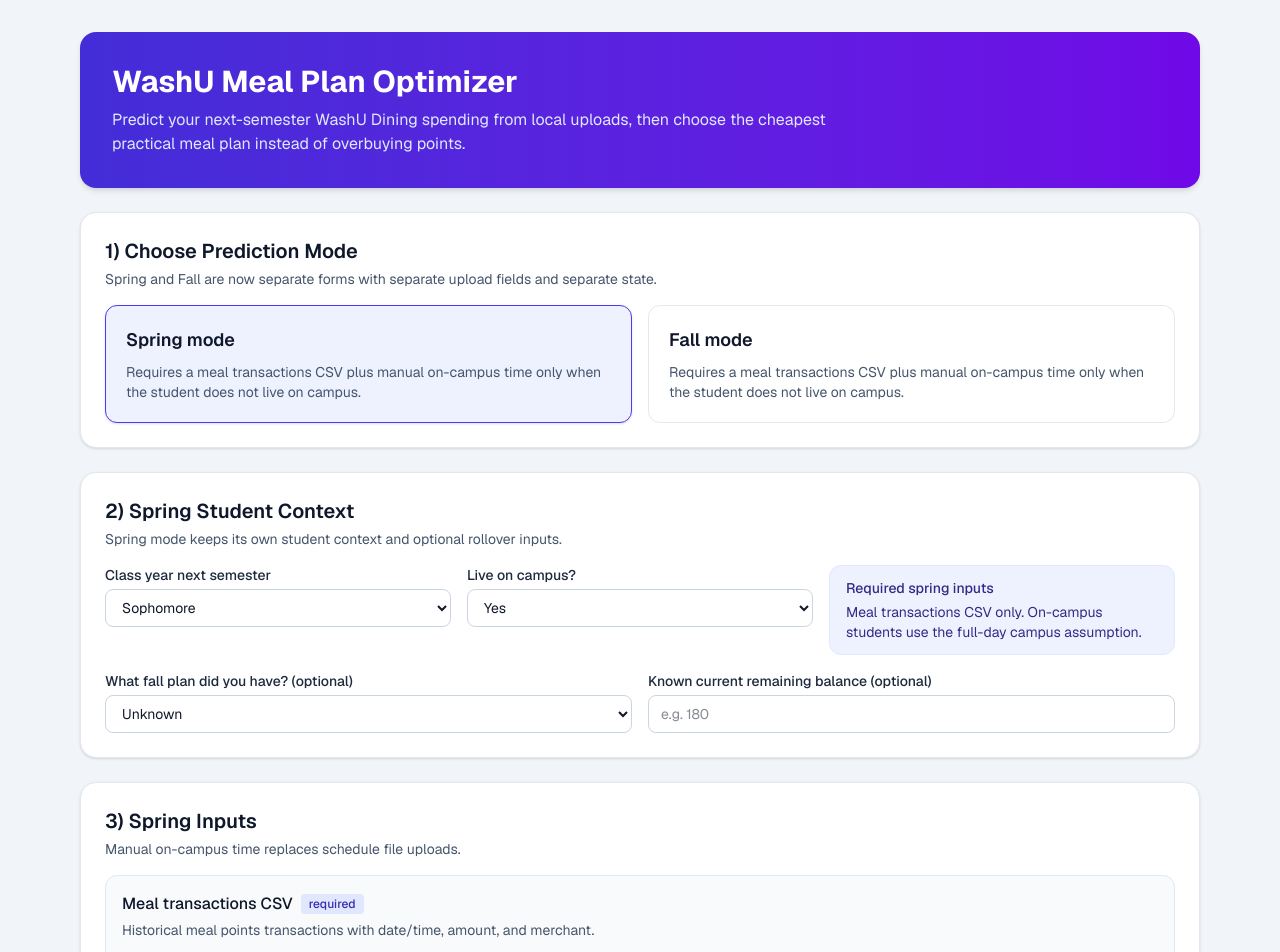
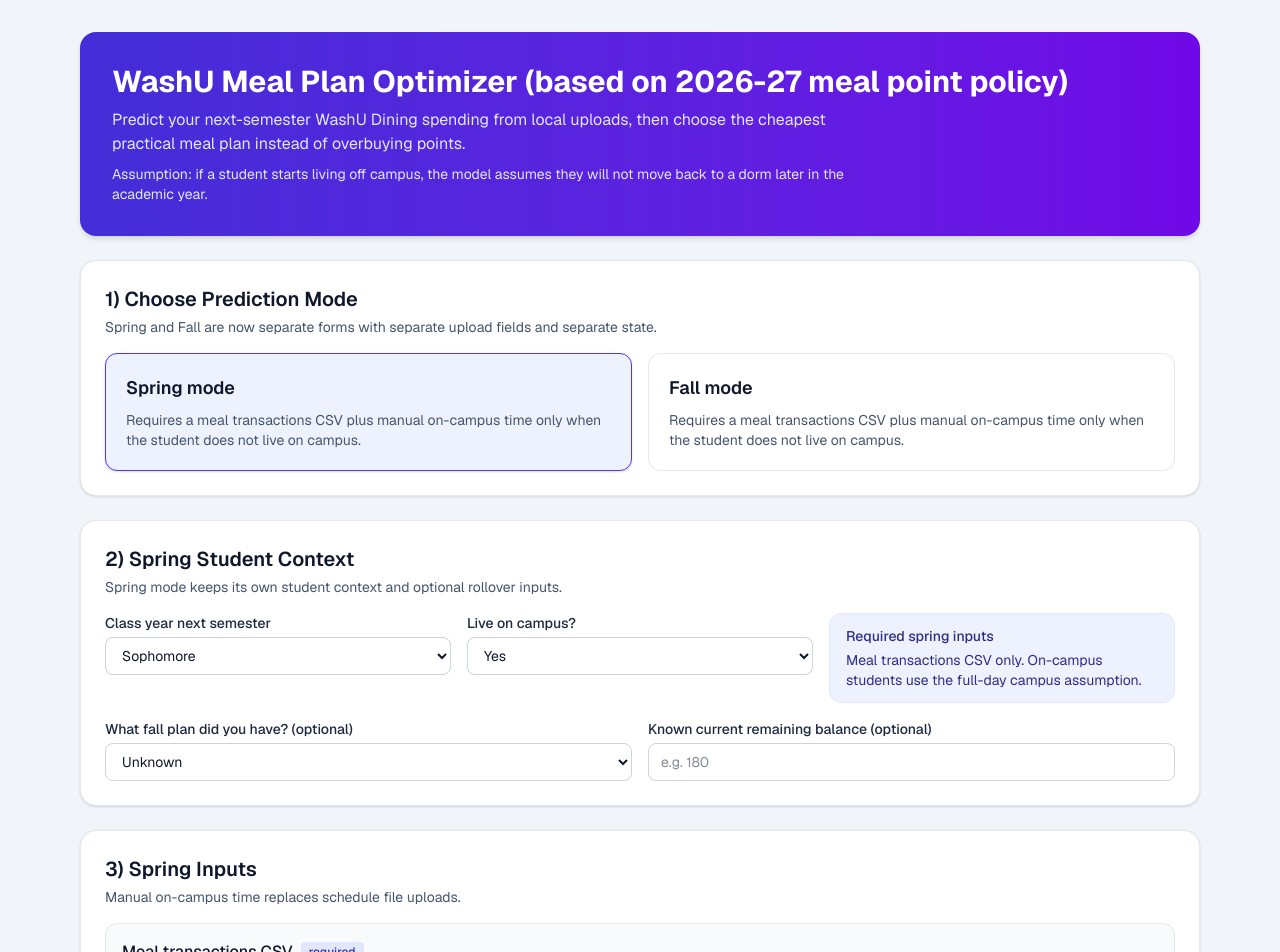
Before and after one commit to DaDouglasLi/washu-mp-plan-recommender, a Next.js app: page / in a window 1280 px wide. Shown: the top 952 px of the page. Built offline with nearby package versions, Linux system fonts and the light colour scheme.

Commit message:
update notice

```diff
--- a/app/page.tsx
+++ b/app/page.tsx
@@ -13,10 +13,16 @@
     <main className="min-h-screen bg-slate-100 py-8">
       <div className="mx-auto flex w-full max-w-6xl flex-col gap-6 px-4">
         <section className="rounded-2xl bg-gradient-to-r from-indigo-700 to-violet-700 p-8 text-white shadow-md">
-          <h1 className="text-3xl font-bold">WashU Meal Plan Optimizer</h1>
+          <h1 className="text-3xl font-bold">
+            WashU Meal Plan Optimizer (based on 2026-27 meal point policy)
+          </h1>
           <p className="mt-2 max-w-3xl text-indigo-100">
             Predict your next-semester WashU Dining spending from local uploads, then choose the
             cheapest practical meal plan instead of overbuying points.
+          </p>
+          <p className="mt-2 max-w-3xl text-sm text-indigo-100">
+            Assumption: if a student starts living off campus, the model assumes they will not
+            move back to a dorm later in the academic year.
           </p>
         </section>
 
--- a/components/FallModeForm.tsx
+++ b/components/FallModeForm.tsx
@@ -229,7 +229,7 @@
         <div className="grid gap-4">
           <FileUploadField
             label="Meal transactions CSV"
-            description="Historical meal points transactions with date/time, amount, and merchant."
+            description="Upload the Mealpoints account statement CSV from Atrium: Account Management -> Account Statements -> choose Mealpoints -> set period to Last 9 Month."
             required
             accept=".csv"
             fileName={mealHistory.fileName}
--- a/components/SpringModeForm.tsx
+++ b/components/SpringModeForm.tsx
@@ -263,7 +263,7 @@
         <div className="grid gap-4">
           <FileUploadField
             label="Meal transactions CSV"
-            description="Historical meal points transactions with date/time, amount, and merchant."
+            description="Upload the Mealpoints account statement CSV from Atrium: Account Management -> Account Statements -> choose Mealpoints -> set period to Last 9 Month."
             required
             accept=".csv"
             fileName={mealHistory.fileName}
```
